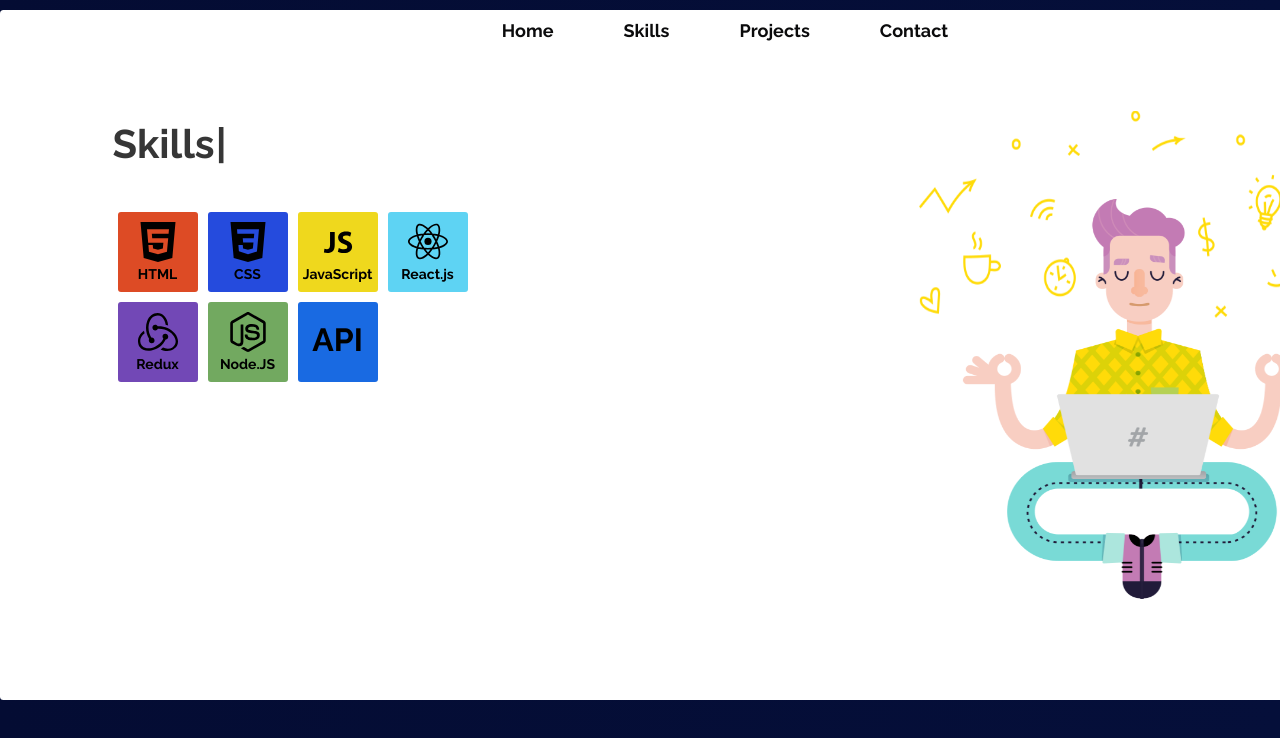
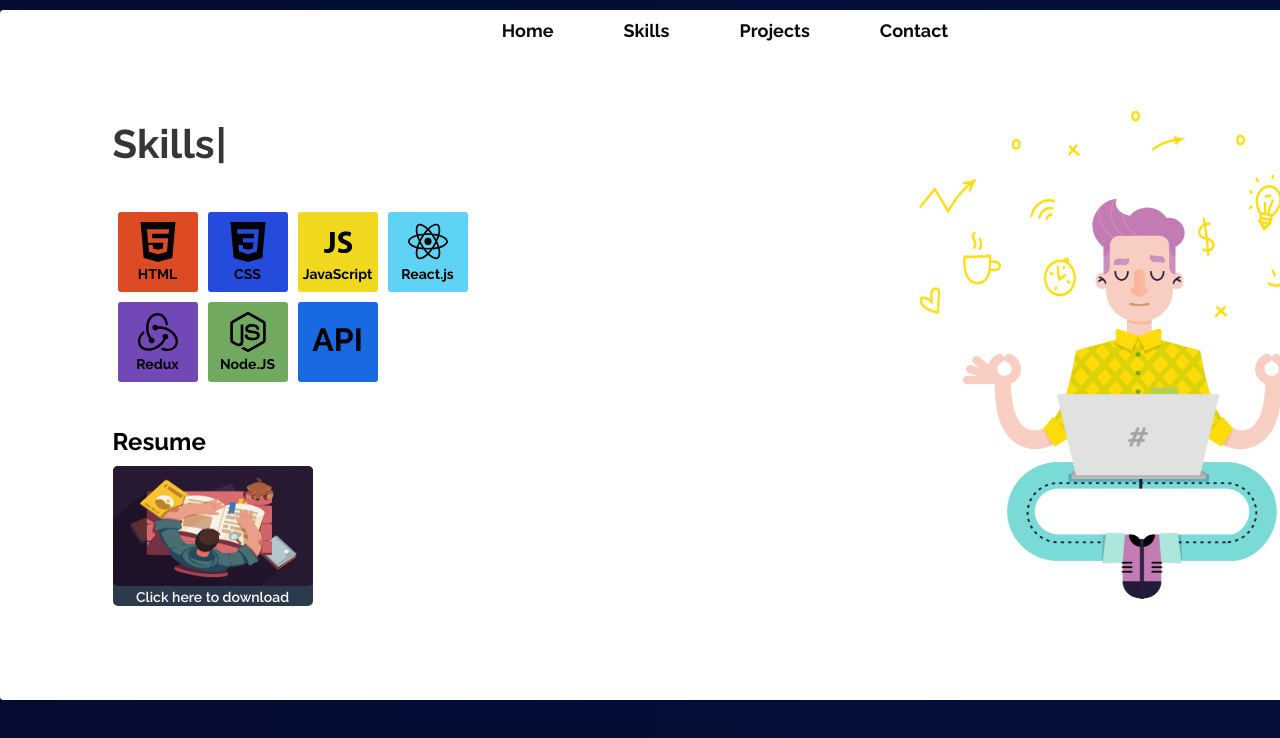
Before and after one commit to shubham19971997/portfolio, a React (Create React App) app: page /skills in a window 1280 px wide. Shown: the top 738 px of the page. Built offline with nearby package versions, Linux system fonts and the light colour scheme.

Commit message:
project part done

```diff
--- a/src/pages/Projects.js
+++ b/src/pages/Projects.js
@@ -4,8 +4,21 @@ import './projects.css'
 
 function Projects() {
   return (
-    <div className="projects">
-      <TypeEffect name='Projects' />
+    <div className='projects'>
+      <div className='projects-heading'>
+        <TypeEffect name='Projects' />
+      </div>
+      <div className='projects-body-row'>
+          <div className="projects-body-box">
+
+          </div>
+          <div className="projects-body-box">
+
+          </div>
+          <div className="projects-body-box">
+
+          </div>
+      </div>
     </div>
   )
 }
--- a/src/pages/Skills.js
+++ b/src/pages/Skills.js
@@ -4,6 +4,8 @@ import TypeEffect from './typeEffect'
 import { GrReactjs } from 'react-icons/gr'
 import { DiJavascript1 } from 'react-icons/di'
 import { SiRedux, SiHtml5, SiCss3, SiNodedotjs } from 'react-icons/si'
+import { FaDownload } from 'react-icons/fa'
+import resume from '../images/resume-img.jpg'
 
 function skills() {
   return (
@@ -43,8 +45,23 @@ function skills() {
             <h1>API</h1>
           </div>
         </div>
+        <div className='skills-body-resume'>
+          <h2>Resume</h2>
+          <div className='skills-body-resume-body'>
+            <div>
+              <img
+                src={resume}
+                alt='resume'
+                className='skills-body-resume-body-img'
+              />
+              {/* <FaDownload color={'white'} size={20} className="skills-body-resume-download" /> */}
+            </div>
+            <p className='skills-body-resume-body-text'>
+              Click here to download
+            </p>
+          </div>
+        </div>
       </div>
-
     </div>
   )
 }
--- a/src/pages/projects.css
+++ b/src/pages/projects.css
@@ -0,0 +1,19 @@
+.projects{
+    display: flex;
+    flex-direction: column;
+}
+.projects-heading{
+    margin-top: -80px;
+}
+.projects-body-box{
+    height: 180px;
+    width: 180px;
+    background-color: rgb(70, 150, 139);
+    border-radius: 5px;
+    margin-top: 20px;
+}
+.projects-body-row{
+    display: flex;
+    flex-direction: row;
+    justify-content: space-between;
+}
--- a/src/pages/skills.css
+++ b/src/pages/skills.css
@@ -71,8 +71,39 @@
   background-color: #72a960;
 }
 
-.skills-body-skill>h1{
-    text-align: center;
-    font-family: 'Raleway', sans-serif;
-    margin-top: 19px;
+.skills-body-skill > h1 {
+  text-align: center;
+  font-family: 'Raleway', sans-serif;
+  margin-top: 19px;
 }
+
+.skills-body-resume {
+  margin-top: 40px;
+  font-family: 'Raleway', sans-serif;
+}
+.skills-body-resume-body {
+  margin-top: 10px;
+  height: 140px;
+  width: 200px;
+  font-size: 14px;
+  background-color: #2b3a4d;
+  display: flex;
+  flex-direction: column;
+  border-radius: 5px;
+}
+.skills-body-resume-body-img {
+  height: 120px;
+  width: 200px;
+  border-radius:5px;
+}
+.skills-body-resume-body-img:hover{
+  opacity: 0.5;
+  cursor: pointer;
+}
+.skills-body-resume-body-text{
+  text-align: center;
+  color: rgb(255, 249, 249);
+}
+.skills-body-resume-download{
+  margin-top: 0px;
+}
```
Also changed, not shown: src/images/resume-img.jpg (added).
